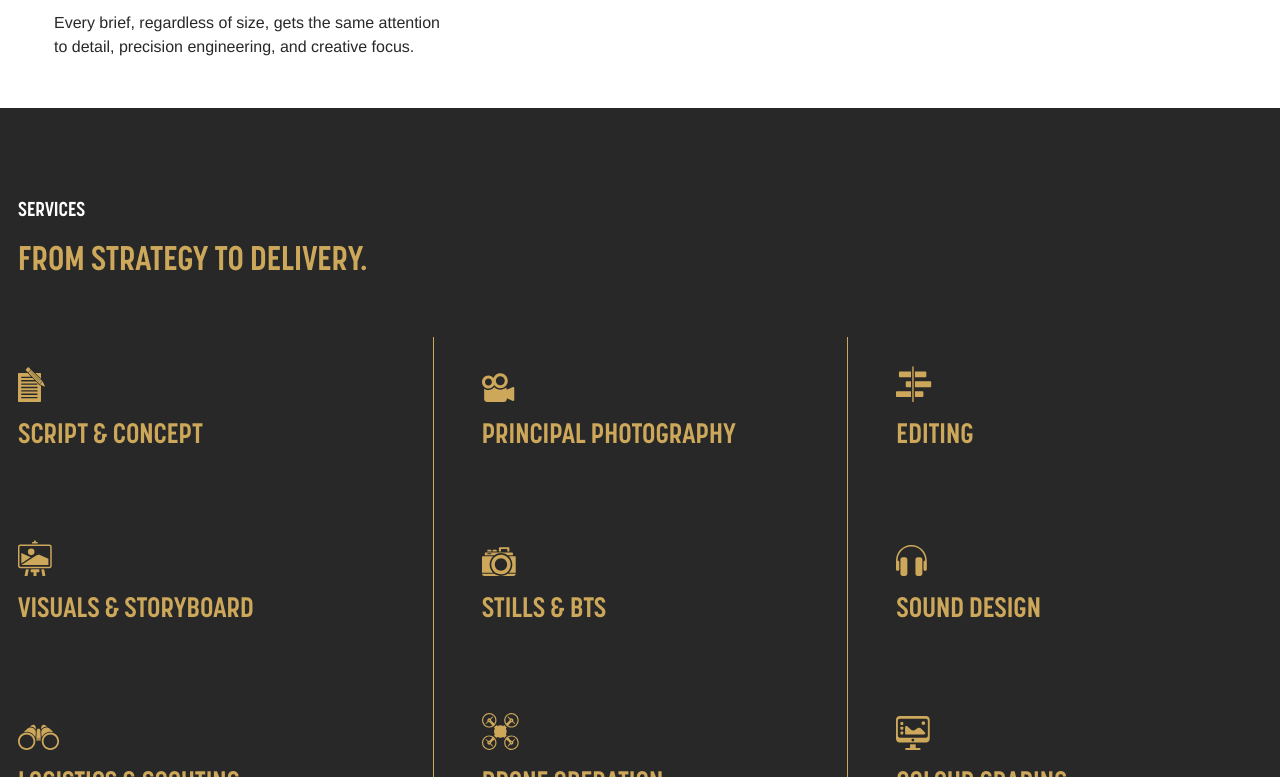
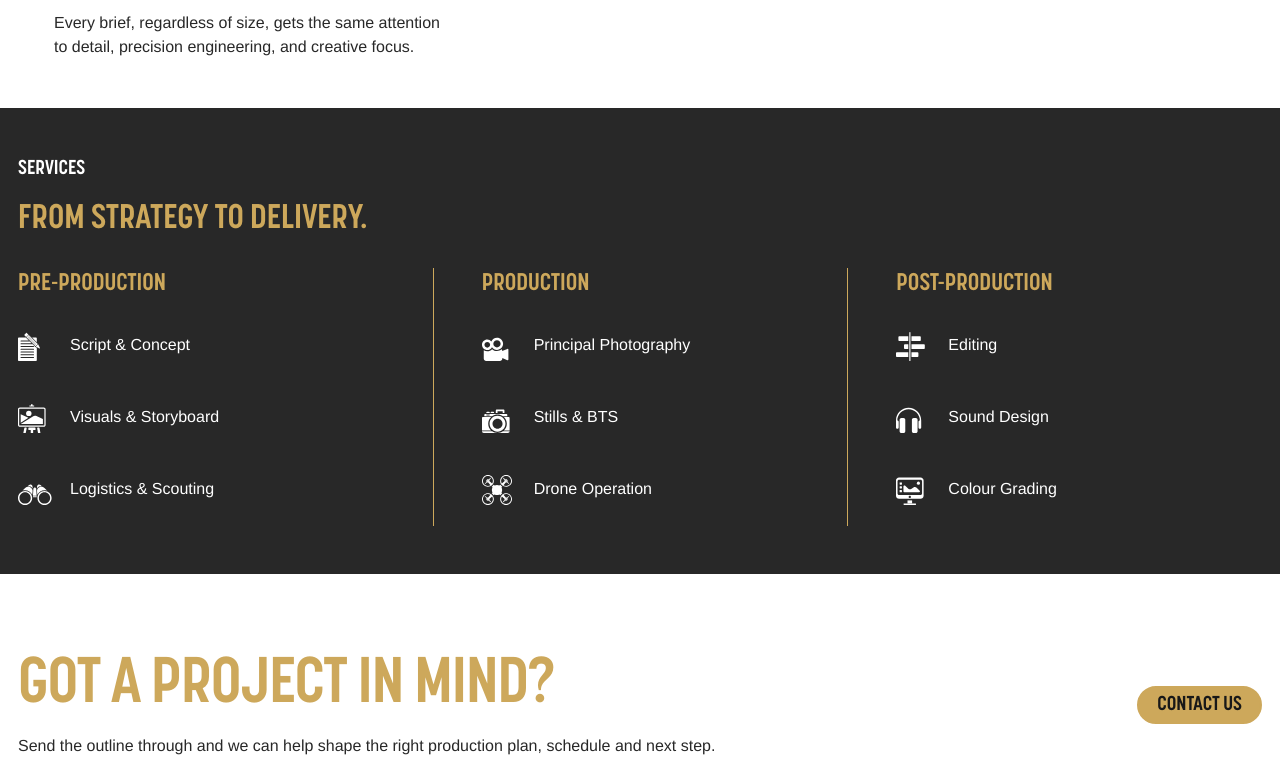
Before and after one commit to chrispthomas1990/signal-house-studios-website, a React (Vite) app: page / in a window 1280 px wide. Shown: the part 1963-2740 px from the top of the page. Built offline with nearby package versions, Linux system fonts and the light colour scheme.

Commit message:
Refine service sections, contact styling and asset delivery

```diff
--- a/src/components/CTASection/CTASection.css
+++ b/src/components/CTASection/CTASection.css
@@ -31,14 +31,15 @@
   max-width: 760px;
 }
 
-.cta-section__title {
+.cta-section .cta-section__title {
   margin: 0;
   color: var(--color-gold);
   font-family: var(--font-display);
-  font-size: clamp(40px, 4vw, 52px);
+  font-size: clamp(46px, 5vw, 68px);
   font-weight: 700;
-  letter-spacing: 0;
-  line-height: var(--line-tight);
+  letter-spacing: -0.015em;
+  line-height: 1;
+  text-wrap: balance;
   text-transform: uppercase;
 }
 
@@ -92,7 +93,7 @@
     padding-bottom: 48px;
   }
 
-  .cta-section__title {
-    font-size: clamp(32px, 9vw, 38px);
+  .cta-section .cta-section__title {
+    font-size: clamp(38px, 10vw, 54px);
   }
 }
--- a/src/components/ContactForm/ContactForm.css
+++ b/src/components/ContactForm/ContactForm.css
@@ -4,7 +4,7 @@
   gap: 24px;
   padding: var(--page-pad-x) var(--page-pad-x) var(--page-pad-y);
   border-radius: 12px;
-  background: var(--color-grey);
+  background: var(--color-charcoal);
 }
 
 .contact-form__grid {
@@ -37,7 +37,7 @@
 
 .contact-form label,
 .contact-form__consent {
-  color: var(--color-charcoal);
+  color: var(--color-white);
   font-family: var(--font-display);
   font-size: var(--type-h5);
   font-weight: 700;
@@ -90,7 +90,7 @@
 }
 
 .contact-form .contact-form__hint {
-  color: var(--color-charcoal);
+  color: var(--color-white);
   font-size: var(--type-small);
 }
 
@@ -150,7 +150,7 @@
 
 .contact-form .contact-form__note {
   max-width: 420px;
-  color: var(--color-charcoal);
+  color: var(--color-white);
   font-size: var(--type-small);
 }
 
--- a/src/components/TestimonialCarousel/TestimonialCarousel.tsx
+++ b/src/components/TestimonialCarousel/TestimonialCarousel.tsx
@@ -1,4 +1,4 @@
-import { type PointerEvent, useEffect, useState } from "react";
+import { type PointerEvent, useEffect, useRef, useState } from "react";
 import "./TestimonialCarousel.css";
 
 type Testimonial = {
@@ -15,7 +15,7 @@ const swipeThreshold = 40;
 
 export function TestimonialCarousel({ testimonials }: TestimonialCarouselProps) {
   const [activeIndex, setActiveIndex] = useState(0);
-  const [pointerStartX, setPointerStartX] = useState<number | null>(null);
+  const pointerStartX = useRef<number | null>(null);
 
   useEffect(() => {
     if (testimonials.length <= 1) {
@@ -43,17 +43,17 @@ export function TestimonialCarousel({ testimonials }: TestimonialCarouselProps)
   };
 
   const handlePointerDown = (event: PointerEvent<HTMLElement>) => {
-    setPointerStartX(event.clientX);
+    pointerStartX.current = event.clientX;
   };
 
   const handlePointerUp = (event: PointerEvent<HTMLElement>) => {
-    if (pointerStartX === null || testimonials.length <= 1) {
-      setPointerStartX(null);
+    if (pointerStartX.current === null || testimonials.length <= 1) {
+      pointerStartX.current = null;
       return;
     }
 
-    const distance = event.clientX - pointerStartX;
-    setPointerStartX(null);
+    const distance = event.clientX - pointerStartX.current;
+    pointerStartX.current = null;
 
     if (Math.abs(distance) < swipeThreshold) {
       return;
@@ -72,7 +72,7 @@ export function TestimonialCarousel({ testimonials }: TestimonialCarouselProps)
           key={activeTestimonial.name}
           onPointerDown={handlePointerDown}
           onPointerUp={handlePointerUp}
-          onPointerCancel={() => setPointerStartX(null)}
+          onPointerCancel={() => { pointerStartX.current = null; }}
         >
           <h2 className="testimonial-carousel__name">{activeTestimonial.name}</h2>
           <p className="testimonial-carousel__quote">“{activeTestimonial.quote}”</p>
--- a/src/content/cta.ts
+++ b/src/content/cta.ts
@@ -1,6 +1,6 @@
 export const defaultCTAContent = {
   title: "Got a project in mind?",
   body: "Send the outline through and we can help shape the right production plan, schedule and next step.",
-  buttonText: "Contact the studio",
+  buttonText: "Contact Us",
   buttonHref: "/contact",
 } as const;
--- a/src/pages/VideoProduction.css
+++ b/src/pages/VideoProduction.css
@@ -191,6 +191,19 @@
   background: var(--color-charcoal);
 }
 
+.video-services > .video-page__inner {
+  padding-top: var(--page-pad-y);
+  padding-bottom: var(--page-pad-y);
+}
+
+.video-services .video-page__section-heading {
+  margin-bottom: 28px;
+}
+
+.video-services .video-page__section-heading h2 {
+  color: var(--color-gold);
+}
+
 .video-services .video-page__eyebrow {
   color: var(--color-white);
 }
@@ -209,10 +222,20 @@
 }
 
 .video-services__group {
+  padding: 0 28px;
+}
+
+.video-services .video-services__group-title {
+  margin: 0 0 12px;
+  color: var(--color-gold);
+  font-size: var(--type-h4);
+}
+
+.video-services__group ul {
   display: grid;
   grid-template-rows: repeat(3, minmax(0, 1fr));
   margin: 0;
-  padding: 0 28px;
+  padding: 0;
   list-style: none;
 }
 
@@ -231,24 +254,24 @@
 
 .video-services__group li {
   display: flex;
-  flex-direction: column;
-  align-items: flex-start;
-  justify-content: center;
-  gap: 12px;
-  min-height: 104px;
-  padding: 24px 0;
+  align-items: center;
+  gap: 16px;
+  min-height: 72px;
+  padding: 12px 0;
 }
 
 .video-services__group img {
-  width: 44px;
-  height: 44px;
+  flex: 0 0 36px;
+  width: 36px;
+  height: 36px;
   object-fit: contain;
+  filter: brightness(0) invert(1);
 }
 
-.video-services__group h3 {
-  align-self: flex-start;
-  min-height: 2lh;
-  font-size: var(--type-h5);
+.video-services .video-services__group p {
+  margin: 0;
+  color: var(--color-white);
+  font-size: var(--type-body);
 }
 
 @media (max-width: 991.98px) {
@@ -268,6 +291,10 @@
   .video-services__group,
   .video-services__group:first-child,
   .video-services__group:last-child {
+    padding: 16px 0;
+  }
+
+  .video-services__group ul {
     grid-template-columns: repeat(2, minmax(0, 1fr));
     grid-template-rows: repeat(2, minmax(0, 1fr));
     grid-auto-flow: column;
@@ -281,39 +308,14 @@
     border-left: 0;
   }
 
-  .video-services__group li {
-    padding: 20px 0;
-  }
 }
 
 @media (max-width: 575.98px) {
-  .video-services__groups {
-    grid-template-columns: 1fr;
-  }
-
-  .video-services__group,
-  .video-services__group:first-child,
-  .video-services__group:last-child {
+  .video-services__group ul {
     grid-template-columns: 1fr;
     grid-template-rows: none;
     grid-auto-flow: row;
     column-gap: 0;
-  }
-
-  .video-services__group h3 {
-    min-height: 0;
-  }
-
-  .video-services__group:nth-child(2) li:first-child {
-    padding-top: 24px;
-  }
-
-  .video-services__group:nth-child(3) li:first-child {
-    padding-top: 32px;
-  }
-
-  .video-services__group:not(:last-child) li:last-child {
-    padding-bottom: 36px;
   }
 
   .video-page__split {
--- a/src/pages/VideoProduction.tsx
+++ b/src/pages/VideoProduction.tsx
@@ -69,7 +69,7 @@ export function VideoProduction() {
             </p>
             <p>
               <strong>Annie</strong> grounds the work in story, aesthetic, and meticulous detail.
-              Drawing on her experience in product development, studio photography, and interiors,
+              Drawing on her experience in product development, studio photography and interiors,
               she excels at capturing the true character of people and places, ensuring every frame
               feels intentional.
             </p>
@@ -138,15 +138,20 @@ export function VideoProduction() {
             <h2 id="video-services-title">From strategy to delivery.</h2>
           </div>
           <div className="video-services__groups">
-            {videoServiceGroups.map((group, groupIndex) => (
-              <ul className="video-services__group" key={groupIndex}>
-                {group.map((service) => (
-                  <li key={service.title}>
-                    <img src={service.icon} alt="" aria-hidden="true" />
-                    <h3>{service.title}</h3>
-                  </li>
-                ))}
-              </ul>
+            {videoServiceGroups.map((group) => (
+              <div className="video-services__group" key={group.title}>
+                <h3 className="video-services__group-title">
+                  {group.title}
+                </h3>
+                <ul>
+                  {group.services.map((service) => (
+                    <li key={service.title}>
+                      <img src={service.icon} alt="" aria-hidden="true" />
+                      <p>{service.title}</p>
+                    </li>
+                  ))}
+                </ul>
+              </div>
             ))}
           </div>
         </div>
--- a/src/pages/videoServices.ts
+++ b/src/pages/videoServices.ts
@@ -9,19 +9,28 @@ import scoutingIcon from "../assets/icons/services/video/shs-services-video-scou
 import storyboardIcon from "../assets/icons/services/video/shs-services-video-storyboard.svg";
 
 export const videoServiceGroups = [
-  [
+  {
+    title: "Pre-Production",
+    services: [
       { title: "Script & Concept", icon: preProductionIcon },
       { title: "Visuals & Storyboard", icon: storyboardIcon },
       { title: "Logistics & Scouting", icon: scoutingIcon },
     ],
-  [
+  },
+  {
+    title: "Production",
+    services: [
       { title: "Principal Photography", icon: filmingIcon },
       { title: "Stills & BTS", icon: photographyIcon },
       { title: "Drone Operation", icon: droneOperationIcon },
     ],
-  [
+  },
+  {
+    title: "Post-Production",
+    services: [
       { title: "Editing", icon: editingIcon },
       { title: "Sound Design", icon: masteringIcon },
       { title: "Colour Grading", icon: colourGradingIcon },
     ],
+  },
 ] as const;
--- a/vite.config.ts
+++ b/vite.config.ts
@@ -4,7 +4,7 @@ import react from "@vitejs/plugin-react";
 export default defineConfig({
   base: "/signal-house-studios-website/",
   build: {
-    assetsInlineLimit: 16000,
+    assetsInlineLimit: 4096,
   },
   plugins: [react()],
 });
```
Also changed, not shown: 1 other file (tests, documents, lock files or other folders). Lines whose indentation alone changed are shown as unchanged.
